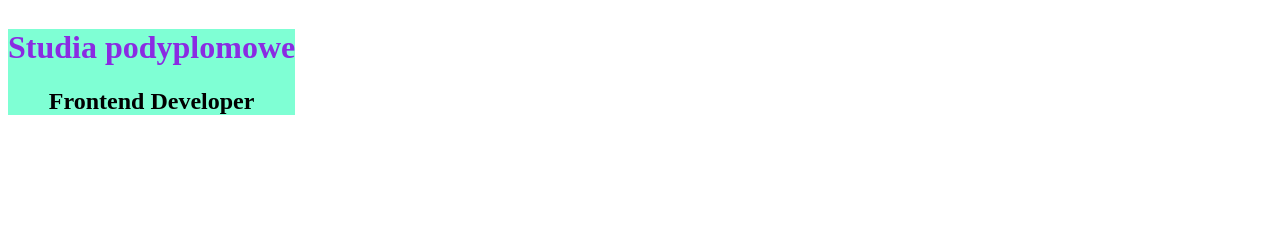
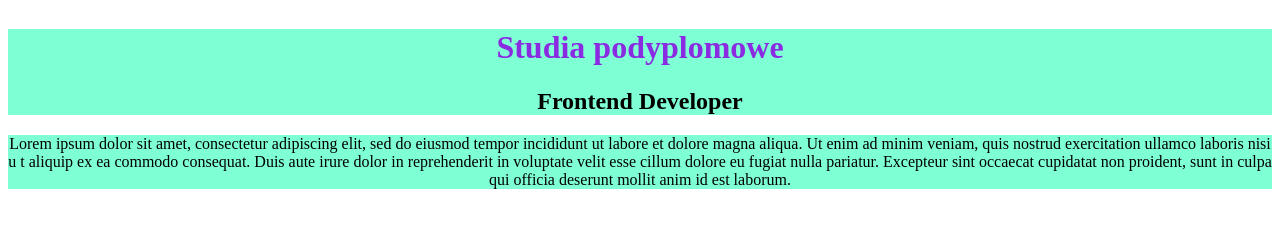
Before and after one commit to kjankowska-pwr/wsb_pwa, a plain HTML site: page index.html in a window 1280 px wide. Drawn offline with Linux system fonts and the light colour scheme.

Commit message:
Update index.html

```diff
--- a/index.html
+++ b/index.html
@@ -11,5 +11,13 @@
         <h1 class="title">Studia podyplomowe</h1>
         <h2 class="title">Frontend Developer</h2>
     </div>
+    <div class="container">
+        <p>Lorem ipsum dolor sit amet, consectetur adipiscing elit,
+            sed do eiusmod tempor incididunt ut labore et dolore magna aliqua.
+            Ut enim ad minim veniam, quis nostrud exercitation ullamco laboris nisi u
+            t aliquip ex ea commodo consequat. Duis aute irure dolor in reprehenderit in
+            voluptate velit esse cillum dolore eu fugiat nulla pariatur. Excepteur sint occaecat
+            cupidatat non proident, sunt in culpa qui officia deserunt mollit anim id est laborum.</p>
+    </div>
 </body>
 </html>
```
